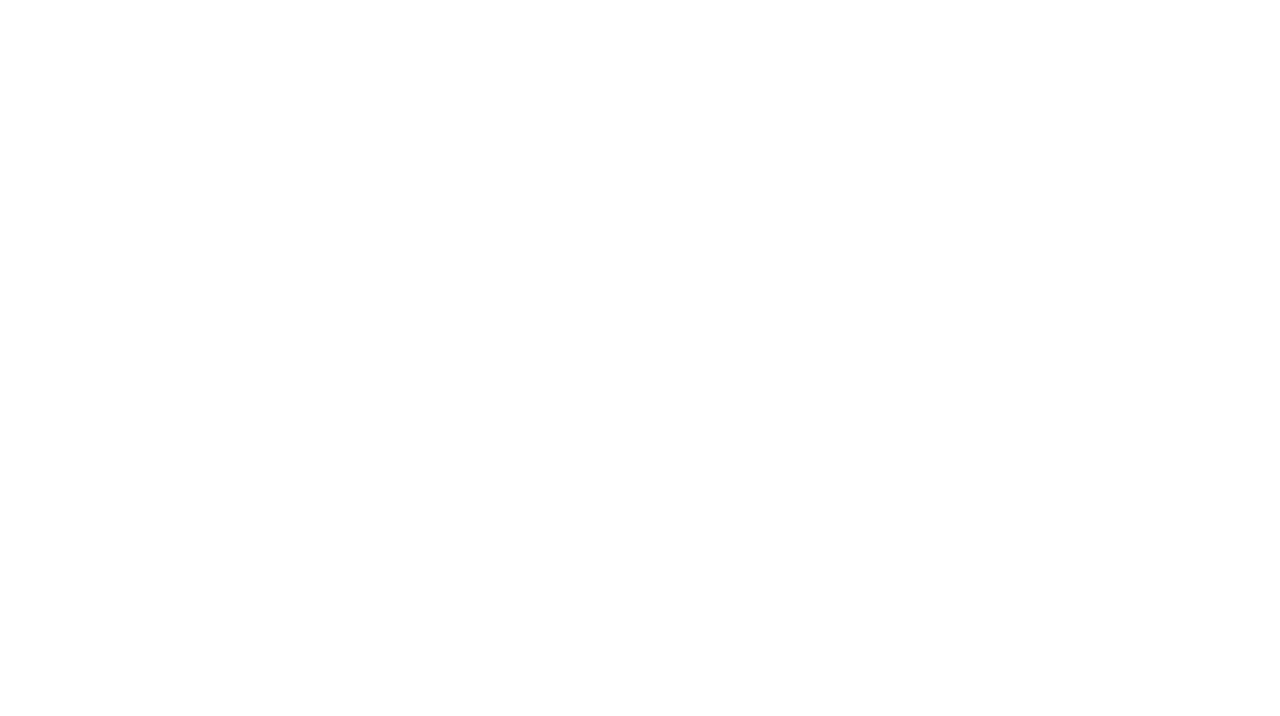
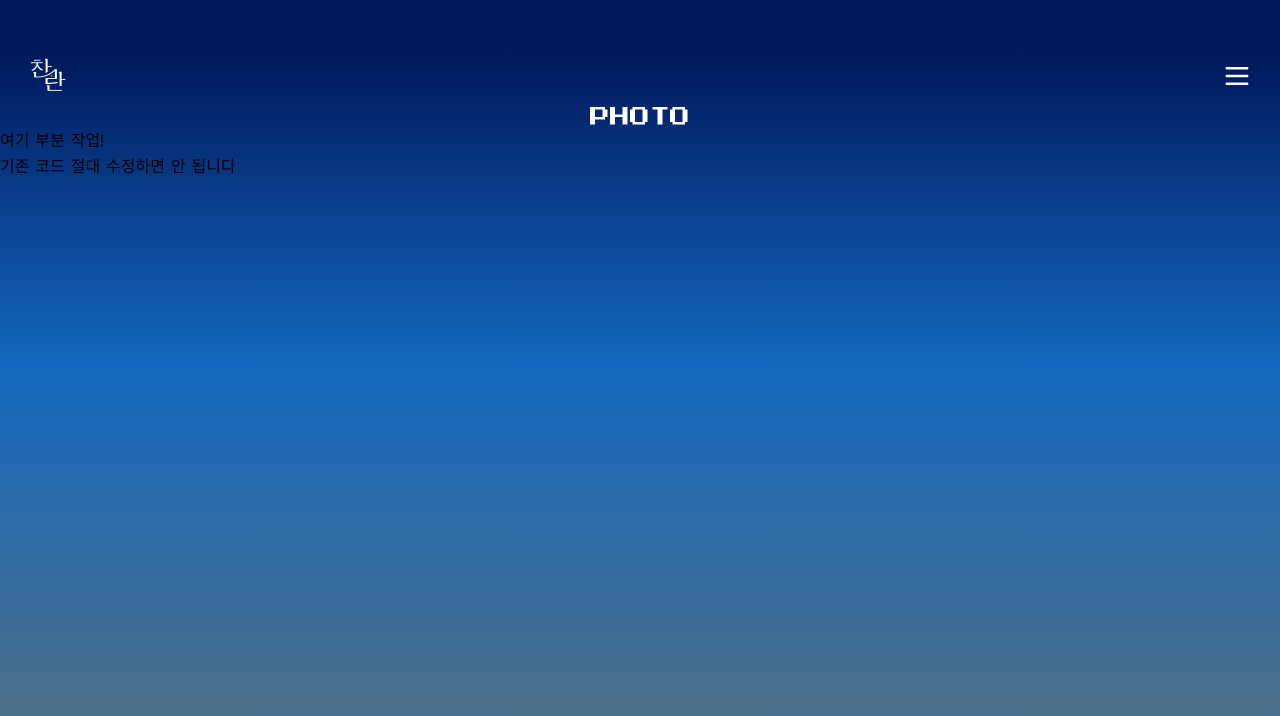
Before and after one commit to 2024-LIKELION-DS/DSFest_FE, a React (Create React App) app: page /photo in a window 1280 px wide. Before the commit this address had no page. Shown: the top 716 px of the page. Built offline with nearby package versions, Linux system fonts and the light colour scheme; a web font is replaced by a local one.

Commit message:
🚚 Mod : Event -> Photo 변경
Event에서 Photo로 변경

```diff
--- a/src/App.js
+++ b/src/App.js
@@ -8,7 +8,7 @@ import Notice from "./pages/Notice";
 import TimeTable from "./pages/TimeTable";
 import Map from "./pages/Map";
 import Review from "./pages/Review";
-import DSEvent from "./pages/DSEvent";
+import Photo from "./pages/Photo";
 
 function App() {
   return (
@@ -20,7 +20,7 @@ function App() {
         <Route exact path="/timetable" element={<TimeTable />} />
         <Route exact path="/map" element={<Map />} />
         <Route exact path="/review" element={<Review />} />
-        <Route exact path="/event" element={<DSEvent />} />
+        <Route exact path="/photo" element={<Photo />} />
       </Routes>
     </div>
   );
--- a/src/components/Header.js
+++ b/src/components/Header.js
@@ -39,7 +39,7 @@ function Header() {
               <H.DropdownItem onClick={() => handleNavLinkClick("/map")}>Map</H.DropdownItem>
               <H.DropdownItem onClick={() => handleNavLinkClick("/review")}>Review</H.DropdownItem>
               <H.DropdownItem onClick={() => handleNavLinkClick("/timetable")}>Time Table</H.DropdownItem>
-              <H.DropdownItem onClick={() => handleNavLinkClick("/event")}>Event</H.DropdownItem>
+              <H.DropdownItem onClick={() => handleNavLinkClick("/photo")}>Photo</H.DropdownItem>
             </H.DropdownContainer>
           </>
         )}
--- a/src/pages/DSEvent.js
+++ b/src/pages/Photo.js
@@ -1,11 +1,11 @@
 import React from "react";
 import * as C from "../styles/CommonStyle";
-import * as DE from "../styles/DSEventStyle";
+import * as P from "../styles/PhotoStyle";
 
 import PcTitle from "../components/PcTitle";
 import Header from "../components/Header";
 
-function DSEvent() {
+function Photo() {
   return (
     <>
       <C.Page>
@@ -14,21 +14,21 @@ function DSEvent() {
           <C.Title>
             <PcTitle />
           </C.Title>
-          <DE.Background>
+          <P.Background>
             <C.Phone>
-              <DE.DSEvent>
+              <P.Photo>
                 <Header />
-                <C.PageTitle>EVENT</C.PageTitle>
+                <C.PageTitle>PHOTO</C.PageTitle>
                 여기 부분 작업!
                 <br />
                 기존 코드 절대 수정하면 안 됩니다
-              </DE.DSEvent>
+              </P.Photo>
             </C.Phone>
-          </DE.Background>
+          </P.Background>
         </C.Area>
       </C.Page>
     </>
   );
 }
 
-export default DSEvent;
+export default Photo;
--- a/src/styles/DSEventStyle.js
+++ b/src/styles/PhotoStyle.js
@@ -1,14 +1,14 @@
 import styled from "styled-components";
 
 export const Background = styled.div`
-  background: linear-gradient(to bottom, #3177c6 6%, #83beff 46%, #ffffff 94%);
+  background: linear-gradient(to bottom, #00175b 6%, #1369bf 46%, #516f83 94%);
 
   @media (hover: hover) and (pointer: fine) and (min-height: 801px) {
     border-radius: 12px;
   }
 `;
 
-export const DSEvent = styled.div`
+export const Photo = styled.div`
   width: 100vw;
   height: 100vh;
 
```
